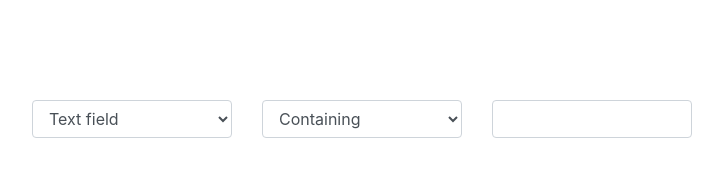
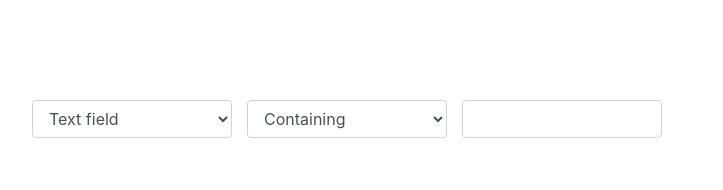
Before and after one commit to GordeySpb/semrush-test, a React (Create React App) app: page / in a window 1280 px wide. Shown: the top 190 px of the page, without its empty margins (208-931 px from the left). Built offline with nearby package versions, Linux system fonts and the light colour scheme.

Commit message:
add constants

```diff
--- a/src/App.js
+++ b/src/App.js
@@ -1,13 +1,14 @@
 import React, { Component } from 'react';
 import { Button } from 'reactstrap';
 import Inputs from './Inputs';
+import { EQUAL_OPERATION, CONTAINING_OPERATION, TYPE } from './constants';
 import './App.css';
 
+
 class App extends Component {
-  static OPERATIONS = {
-    text: ['Containing', 'Exactly matching', 'Begins with', 'Ends with'],
-    numbers: ['Equal', 'Greater than', 'Less than'],
-  };
+  static DEFAULT_NUMBER_OPERATION = EQUAL_OPERATION;
+
+  static DEFAULT_TEXT_OPERATION = CONTAINING_OPERATION;
 
   constructor(props) {
     super(props);
@@ -15,8 +16,8 @@ class App extends Component {
     this.state = {
       filters: [
         {
-          type: 'Text field',
-          operation: 'Containing',
+          type: TYPE.TEXT,
+          operation: App.DEFAULT_TEXT_OPERATION,
           value: '',
           id: +Date.now(),
         },
@@ -24,41 +25,44 @@ class App extends Component {
     };
   }
 
-  setType = ({ target: { value, id: targetId } }) => {
-    const { text, numbers } = App.OPERATIONS;
+  setType = (value, id) => {
     const { filters } = this.state;
 
     const newFilters = filters.map((item) => {
-      if (item.id === +targetId) {
+      if (item.id === +id) {
         return {
           ...item,
           type: value,
-          operation: value === 'Text field' ? text[0] : numbers[0],
+          operation: value === TYPE.TEXT ? App.DEFAULT_TEXT_OPERATION : App.DEFAULT_NUMBER_OPERATION,
         };
       }
+
+      return item;
     });
 
     this.setState({ filters: newFilters }, () => console.log(this.state));
   };
 
-  setValue = ({ target: { value, id: targetId } }) => {
+  setValue = (value, id) => {
     const { filters } = this.state;
     const newFilters = filters.map((item) => {
-      if (item.id === +targetId) {
+      if (item.id === +id) {
         return {
           ...item,
           value,
         };
       }
+
+      return item;
     });
 
-    this.setState({ filters: newFilters });
+    this.setState({ filters: newFilters }, () => console.log(this.state));
   };
 
-  setOperation = ({ target: { value, id: targetId } }) => {
+  setOperation = (value, id) => {
     const { filters } = this.state;
     const newFilters = filters.map((item) => {
-      if (item.id === +targetId) {
+      if (item.id === +id) {
         return {
           ...item,
           operation: value,
@@ -70,33 +74,18 @@ class App extends Component {
   };
 
   addFilter = () => {
-    const {filters} = this.state;
-    const { text } = App.OPERATIONS;
+    const { filters } = this.state;
     const newFilter = {
-      type: 'Text field',
-      operation: text[0],
+      type: TYPE.TEXT,
+      operation: App.DEFAULT_TEXT_OPERATION,
       value: '',
       id: +Date.now(),
     };
 
     const newFilters = [...filters, newFilter];
 
-    this.setState({filters: newFilters});
+    this.setState({ filters: newFilters });
   }
-
-  // clearFilter = () => {
-  //   const {filters} = this.state;
-  //   const { text } = App.OPERATIONS;
-  //   const newFilter = filters.map(item => {
-  //     return {
-  //       type: 'Text field',
-  //       operation: text[0],
-  //       value: '',
-  //     }
-  //   })
-
-  //   this.setState({filters: newFilter})
-  // }
 
   render() {
     const { filters } = this.state;
@@ -109,9 +98,15 @@ class App extends Component {
             type={type}
             operation={operation}
             value={value}
-            onTypeChange={this.setType}
-            onValueChange={this.setValue}
-            onOperationChange={this.setOperation}
+            onTypeChange={({ target: { value } }) => {
+              this.setType(value, id);
+            }}
+            onValueChange={({ target: { value } }) => {
+              this.setValue(value, id);
+            }}
+            onOperationChange={({ target: { value } }) => {
+              this.setOperation(value, id);
+            }}
           />
         ))}
         <div className="condition">
--- a/src/Inputs.js
+++ b/src/Inputs.js
@@ -1,5 +1,7 @@
 import React from 'react';
 import { Input } from 'reactstrap';
+import { TRANSLATIONS, OPERATIONS, TYPE } from './constants';
+import icon from './icons/delete.svg';
 
 const Inputs = ({
   operation,
@@ -10,38 +12,42 @@ const Inputs = ({
   onValueChange,
   onOperationChange,
 }) => {
-  const text = ['Containing', 'Exactly matching', 'Begins with', 'Ends with'];
-  const numbers = ['Equal', 'Greater than', 'Less than'];
-
   return (
     <div className="inputs-group">
       <div className="wrapp-input">
-        <Input type="select" name="select" onChange={onTypeChange} id={id}>
-          <option>Text field</option>
-          <option>Number field</option>
+        <Input
+          type="select"
+          name="select"
+          onChange={onTypeChange}
+          id={`type-${id}`}
+        >
+          <option value={TYPE.TEXT}>{TRANSLATIONS.types.text}</option>
+          <option value={TYPE.NUMBER}>{TRANSLATIONS.types.numbers}</option>
         </Input>
       </div>
       <div className="wrapp-input">
         <Input
           type="select"
           name="select"
-          id={id}
+          id={`operation-${id}`}
           onChange={onOperationChange}
           defaultValue={operation}
         >
-          {type === 'Text field'
-            ? text.map((op) => <option>{op}</option>)
-            : numbers.map((op) => <option>{op}</option>)}
+          {OPERATIONS[type].map((op, i) => (
+            <option key={`${op}${i}`}>{op}</option>
+          ))}
         </Input>
       </div>
-      <div className="wrapp-input">
+      <div className="wrapp-input wrapp-input--last">
         <Input
           type="text"
           defaultValue={value}
           onChange={onValueChange}
-          id={id}
+          id={`value-${id}`}
         />
       </div>
+
+      <img src={icon} className="delete-img hidden" alt="delete" />
     </div>
   );
 };
--- /dev/null
+++ b/src/constants.js
@@ -0,0 +1,33 @@
+export const TYPE = {
+  TEXT: 'text',
+  NUMBERS: 'numbers',
+};
+
+export const CONTAINING_OPERATION = 'Containing';
+export const EXACTLY_MATCHING_OPERATION = 'Exactly matching';
+export const BEGINS_WITH_OPERATION = 'Begins whith';
+export const ENDS_WHITH_OPERATION = 'Ends whith';
+export const EQUAL_OPERATION = 'Equal';
+export const GREATER_THEN_OPERATION = 'Greater than';
+export const LESS_THAN_OPERATION = 'Less than';
+
+export const OPERATIONS = {
+  [TYPE.TEXT]: [
+    ENDS_WHITH_OPERATION,
+    BEGINS_WITH_OPERATION,
+    EXACTLY_MATCHING_OPERATION,
+    CONTAINING_OPERATION,
+  ],
+  [TYPE.NUMBERS]: [
+    EQUAL_OPERATION,
+    GREATER_THEN_OPERATION,
+    LESS_THAN_OPERATION,
+  ],
+};
+
+export const TRANSLATIONS = {
+  types: {
+    [TYPE.TEXT]: 'Text field',
+    [TYPE.NUMBERS]: 'Number field',
+  },
+};
--- a/src/index.css
+++ b/src/index.css
@@ -22,11 +22,12 @@ code {
   width: 100%;
   display: flex;
   margin-bottom: 50px;
+  align-items: center;
 }
 
 .wrapp-input {
   width: 200px;
-  margin-right: 30px;
+  margin-right: 15px;
 }
 
 .btns-group {
@@ -38,7 +39,22 @@ code {
   margin-right: 15px;
 }
 
+.wrapp-input--last {
+  display: flex;
+  align-items: center;
+}
+
 .condition {
   display: flex;
   margin-bottom: 20px;
 }
+
+.delete-img {
+  width: 20px;
+  height: 20px;
+  cursor: pointer;
+}
+
+.hidden {
+  display: none;
+}
```
Also changed, not shown: src/icons/delete.svg (added).
